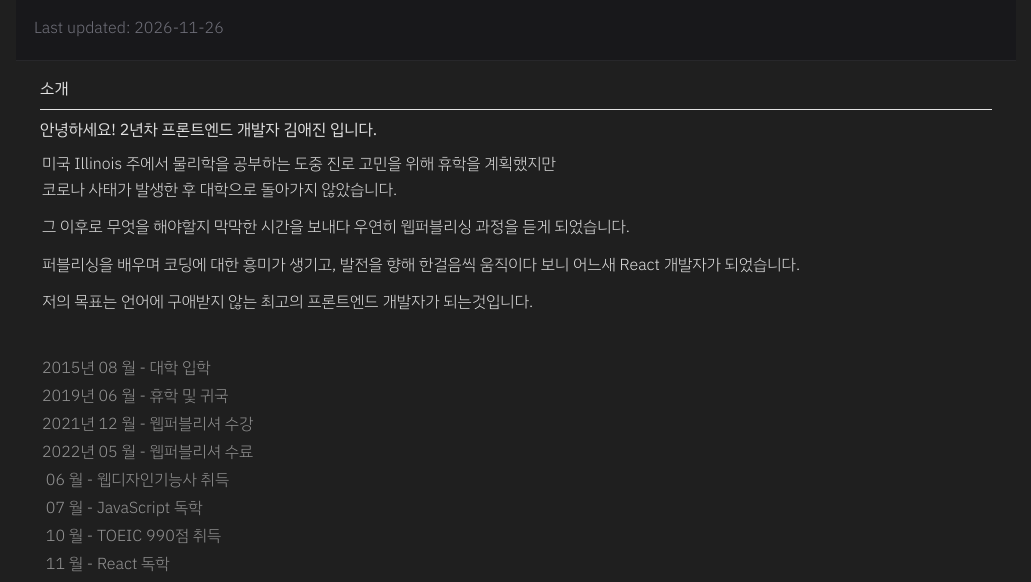
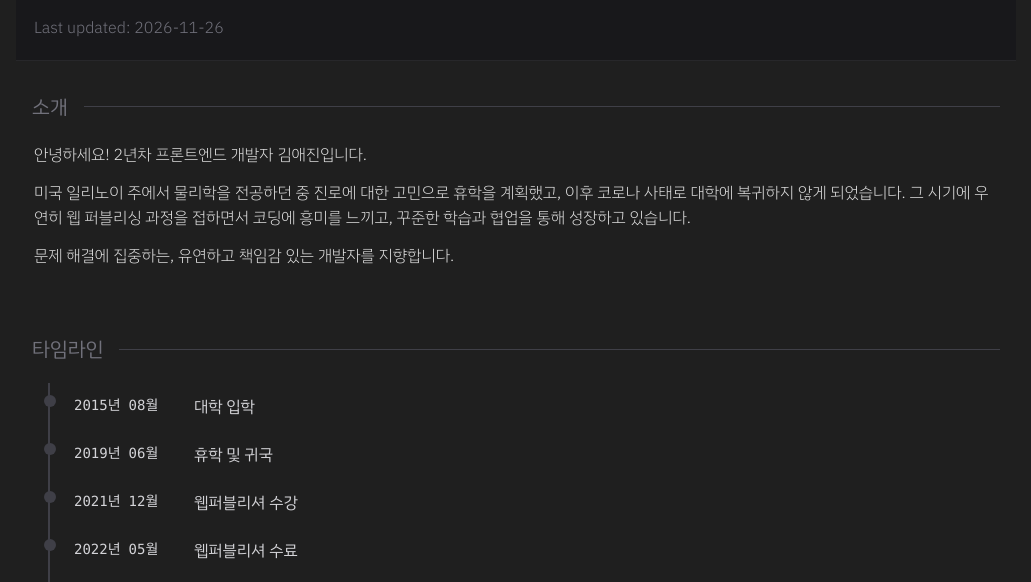
Before and after one commit to code-zeen/code-zeen.github.io, a React (Vite) app: page / in a window 1280 px wide. Shown: the part 344-926 px from the top of the page, without its empty margins (124-1155 px from the left). Built offline with nearby package versions, Linux system fonts and the light colour scheme.

Commit message:
refactor `<AboutMe>` and abstract `<AboutEducation>`

```diff
--- a/src/App.tsx
+++ b/src/App.tsx
@@ -1,8 +1,7 @@
 import Contact from './components/specific/contact/Contact.tsx'
 import Section from './components/common/Section.tsx'
 import { Container } from './components/styled/Container.ts'
-import { Stack } from './components/styled/Stack.ts'
-import AboutMe from './components/specific/AboutMe.tsx'
+import AboutMe from './components/specific/about-me/AboutMe.tsx'
 import Projects from './components/specific/Projects.tsx'
 import AboutReact from './components/specific/AboutReact.tsx'
 import AboutGit from './components/specific/AboutGit.tsx'
@@ -10,15 +9,19 @@ import AboutMiscellaneous from './components/specific/AboutMiscellaneous.tsx'
 import AboutCurrentHabits from './components/specific/AboutCurrentHabits.tsx'
 import AboutTopicsToLearn from './components/specific/AboutTopicsToLearn.tsx'
 import AboutFuturePlans from './components/specific/AboutFuturePlans.tsx'
+import AboutEducation from '@/components/specific/about-education/AboutEducation.tsx'
 
 function App() {
   return (
     <Container>
       <Contact />
       <div className="flex flex-col items-stretch p-2">
-        <Stack alignItems="flex-start" spacing={48}>
+        <div className="flex flex-col gap-8">
           <Section title="소개">
             <AboutMe />
+          </Section>
+          <Section title="타임라인">
+            <AboutEducation />
           </Section>
           <Section title="프로젝트">
             <Projects />
@@ -42,7 +45,7 @@ function App() {
           <Section title="미래에 하고 싶은 것">
             <AboutFuturePlans />
           </Section>
-        </Stack>
+        </div>
       </div>
     </Container>
   )
--- a/src/components/common/Section.tsx
+++ b/src/components/common/Section.tsx
@@ -1,22 +1,14 @@
 import { ReactNode } from 'react'
-import styled from 'styled-components'
-
-const StyledSection = styled.div`
-    display: flex;
-    flex-direction: column;
-    width: 100%;
-    margin-top: 8px;
-    padding: 0 16px 0;
-    gap: 8px;
-`
 
 function Section({ title, children }: { title: string, children: ReactNode }) {
   return (
-    <StyledSection>
-      <h3>{title}</h3>
-      <hr />
+    <div className="flex flex-col p-2 gap-1">
+      <div className="flex items-center gap-4 my-4">
+        <h3 className="text-xl text-zinc-500 whitespace-nowrap">{title}</h3>
+        <hr className="flex-grow border-t border-zinc-700" />
+      </div>
       {children}
-    </StyledSection>
+    </div>
   )
 }
 
--- a/src/components/specific/AboutMe.tsx
+++ /dev/null
@@ -1,34 +0,0 @@
-function AboutMe() {
-  return (
-    <>
-      <h4>안녕하세요! 2년차 프론트엔드 개발자 김애진 입니다.</h4>
-      <p>
-        미국 Illinois 주에서 물리학을 공부하는 도중 진로 고민을 위해 휴학을 계획했지만 <br />코로나 사태가 발생한 후 대학으로 돌아가지 않았습니다.
-      </p>
-      <p>
-        그 이후로 무엇을 해야할지 막막한 시간을 보내다 우연히 웹퍼블리싱 과정을 듣게 되었습니다.
-      </p>
-      <p>
-        퍼블리싱을 배우며 코딩에 대한 흥미가 생기고, 발전을 향해 한걸음씩 움직이다 보니 어느새 React 개발자가 되었습니다.
-      </p>
-      <p>
-        저의 목표는 언어에 구애받지 않는 최고의 프론트엔드 개발자가 되는것입니다.
-      </p>
-      <br />
-      <p className="timeline">2015년 08 월 - 대학 입학</p>
-      <p className="timeline">2019년 06 월 - 휴학 및 귀국</p>
-      <p className="timeline">2021년 12 월 - 웹퍼블리셔 수강</p>
-      <p className="timeline">2022년 05 월 - 웹퍼블리셔 수료</p>
-      <p className="timeline"><span className="hidden">2022년</span> 06 월 - 웹디자인기능사 취득</p>
-      <p className="timeline"><span className="hidden">2022년</span> 07 월 - JavaScript 독학</p>
-      <p className="timeline"><span className="hidden">2022년</span> 10 월 - TOEIC 990점 취득</p>
-      <p className="timeline"><span className="hidden">2022년</span> 11 월 - React 독학</p>
-      <p className="timeline">2023년 03 월 - 프론트엔드 입사</p>
-      <p className="timeline">2024년 03 월 - 프론트엔드 퇴사</p>
-      <p className="timeline"><span className="hidden">2024년</span> 08 월 - 프론트엔드 프리랜스</p>
-      <p className="timeline"><span className="hidden">2024년</span> 10 월 - 프론트엔드 정규직 변환</p>
-    </>
-  )
-}
-
-export default AboutMe
--- /dev/null
+++ b/src/components/specific/about-education/AboutEducation.tsx
@@ -0,0 +1,12 @@
+import { timelineEvents } from '@/content/timelineEvents.ts'
+import Timeline from '@/components/specific/about-education/Timeline.tsx'
+
+export default function AboutEducation() {
+  return (
+    <div className="ml-4">
+      {timelineEvents.map((event, i) => (
+        <Timeline key={i} event={event} />
+      ))}
+    </div>
+  )
+}
--- /dev/null
+++ b/src/components/specific/about-education/Timeline.tsx
@@ -0,0 +1,21 @@
+import { TimelineEvent } from '@/content/timelineEvents.ts'
+
+export default function Timeline({ event }: { event: TimelineEvent }) {
+  const textColor = event.isNewYear ? 'text-zinc-300' : 'text-zinc-700'
+
+  return (
+    <div className="flex items-start gap-6 py-3 border-l-2 border-zinc-700 pl-6 relative group hover:border-zinc-500 transition-colors">
+      <div className="absolute -left-1.5 w-3 h-3 bg-zinc-700 rounded-full group-hover:bg-zinc-500 transition-colors" />
+
+      <div className="flex gap-2 text-sm text-zinc-300 font-mono w-24 flex-shrink-0">
+        <span className={textColor}>{event.date.year}년</span>
+        <span>{event.date.month}월</span>
+      </div>
+
+      <div className="text-zinc-300">
+        {event.content}
+      </div>
+    </div>
+
+  )
+}
--- /dev/null
+++ b/src/components/specific/about-me/AboutMe.tsx
@@ -0,0 +1,11 @@
+function AboutMe() {
+  return (
+    <div className="flex flex-col gap-2">
+      <p>안녕하세요! 2년차 프론트엔드 개발자 김애진입니다.</p>
+      <p>미국 일리노이 주에서 물리학을 전공하던 중 진로에 대한 고민으로 휴학을 계획했고, 이후 코로나 사태로 대학에 복귀하지 않게 되었습니다. 그 시기에 우연히 웹 퍼블리싱 과정을 접하면서 코딩에 흥미를 느끼고, 꾸준한 학습과 협업을 통해 성장하고 있습니다.</p>
+      <p>문제 해결에 집중하는, 유연하고 책임감 있는 개발자를 지향합니다.</p>
+    </div>
+  )
+}
+
+export default AboutMe
--- /dev/null
+++ b/src/content/timelineEvents.ts
@@ -0,0 +1,23 @@
+export interface TimelineEvent {
+  date: {
+    year: string
+    month: string
+  }
+  isNewYear?: boolean
+  content: string
+}
+
+export const timelineEvents: TimelineEvent[] = [
+  { date: { year: '2015', month: '08' }, isNewYear: true, content: '대학 입학' },
+  { date: { year: '2019', month: '06' }, isNewYear: true, content: '휴학 및 귀국' },
+  { date: { year: '2021', month: '12' }, isNewYear: true, content: '웹퍼블리셔 수강' },
+  { date: { year: '2022', month: '05' }, isNewYear: true, content: '웹퍼블리셔 수료' },
+  { date: { year: '2022', month: '06' }, content: '웹디자인기능사 취득' },
+  { date: { year: '2022', month: '07' }, content: 'JavaScript 독학' },
+  { date: { year: '2022', month: '10' }, content: 'TOEIC 990점 취득' },
+  { date: { year: '2022', month: '11' }, content: 'React 독학' },
+  { date: { year: '2023', month: '03' }, isNewYear: true, content: '프론트엔드 입사' },
+  { date: { year: '2024', month: '03' }, isNewYear: true, content: '프론트엔드 퇴사' },
+  { date: { year: '2024', month: '08' }, content: '프론트엔드 프리랜스' },
+  { date: { year: '2024', month: '10' }, content: '프론트엔드 정규직 변환' },
+]
```
